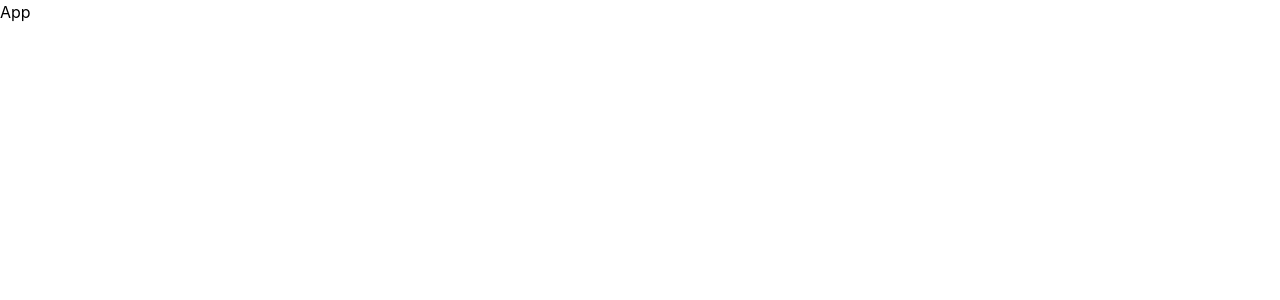
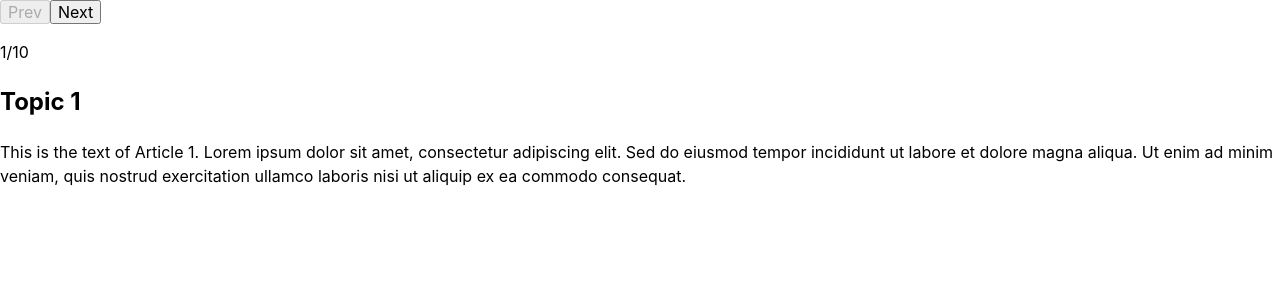
Before and after one commit to luxplanjay/react-95, a React (Vite) app: page / in a window 1280 px wide. Shown: the top 300 px of the page. Built offline with nearby package versions, Linux system fonts and the light colour scheme.

Commit message:
add examples

```diff
--- /dev/null
+++ b/src/articles.json
@@ -0,0 +1,52 @@
+[
+  {
+    "id": 1,
+    "topic": "Topic 1",
+    "text": "This is the text of Article 1. Lorem ipsum dolor sit amet, consectetur adipiscing elit. Sed do eiusmod tempor incididunt ut labore et dolore magna aliqua. Ut enim ad minim veniam, quis nostrud exercitation ullamco laboris nisi ut aliquip ex ea commodo consequat."
+  },
+  {
+    "id": 2,
+    "topic": "Topic 2",
+    "text": "This is the text of Article 2. Lorem ipsum dolor sit amet, consectetur adipiscing elit. Sed do eiusmod tempor incididunt ut labore et dolore magna aliqua. Ut enim ad minim veniam, quis nostrud exercitation ullamco laboris nisi ut aliquip ex ea commodo consequat."
+  },
+  {
+    "id": 3,
+    "topic": "Topic 3",
+    "text": "This is the text of Article 3. Lorem ipsum dolor sit amet, consectetur adipiscing elit. Sed do eiusmod tempor incididunt ut labore et dolore magna aliqua. Ut enim ad minim veniam, quis nostrud exercitation ullamco laboris nisi ut aliquip ex ea commodo consequat."
+  },
+  {
+    "id": 4,
+    "topic": "Topic 4",
+    "text": "This is the text of Article 4. Lorem ipsum dolor sit amet, consectetur adipiscing elit. Sed do eiusmod tempor incididunt ut labore et dolore magna aliqua. Ut enim ad minim veniam, quis nostrud exercitation ullamco laboris nisi ut aliquip ex ea commodo consequat."
+  },
+  {
+    "id": 5,
+    "topic": "Topic 5",
+    "text": "This is the text of Article 5. Lorem ipsum dolor sit amet, consectetur adipiscing elit. Sed do eiusmod tempor incididunt ut labore et dolore magna aliqua. Ut enim ad minim veniam, quis nostrud exercitation ullamco laboris nisi ut aliquip ex ea commodo consequat."
+  },
+  {
+    "id": 6,
+    "topic": "Topic 6",
+    "text": "This is the text of Article 6. Lorem ipsum dolor sit amet, consectetur adipiscing elit. Sed do eiusmod tempor incididunt ut labore et dolore magna aliqua. Ut enim ad minim veniam, quis nostrud exercitation ullamco laboris nisi ut aliquip ex ea commodo consequat."
+  },
+  {
+    "id": 7,
+    "topic": "Topic 7",
+    "text": "This is the text of Article 7. Lorem ipsum dolor sit amet, consectetur adipiscing elit. Sed do eiusmod tempor incididunt ut labore et dolore magna aliqua. Ut enim ad minim veniam, quis nostrud exercitation ullamco laboris nisi ut aliquip ex ea commodo consequat."
+  },
+  {
+    "id": 8,
+    "topic": "Topic 8",
+    "text": "This is the text of Article 8. Lorem ipsum dolor sit amet, consectetur adipiscing elit. Sed do eiusmod tempor incididunt ut labore et dolore magna aliqua. Ut enim ad minim veniam, quis nostrud exercitation ullamco laboris nisi ut aliquip ex ea commodo consequat."
+  },
+  {
+    "id": 9,
+    "topic": "Topic 9",
+    "text": "This is the text of Article 9. Lorem ipsum dolor sit amet, consectetur adipiscing elit. Sed do eiusmod tempor incididunt ut labore et dolore magna aliqua. Ut enim ad minim veniam, quis nostrud exercitation ullamco laboris nisi ut aliquip ex ea commodo consequat."
+  },
+  {
+    "id": 10,
+    "topic": "Topic 10",
+    "text": "This is the text of Article 10. Lorem ipsum dolor sit amet, consectetur adipiscing elit. Sed do eiusmod tempor incididunt ut labore et dolore magna aliqua. Ut enim ad minim veniam, quis nostrud exercitation ullamco laboris nisi ut aliquip ex ea commodo consequat."
+  }
+]
--- a/src/components/App.jsx
+++ b/src/components/App.jsx
@@ -1,3 +1,43 @@
+// import { useState } from 'react';
+// import { Clicker } from './Clicker';
+import { Reader } from './Reader';
+import articles from '../articles.json';
+
 export const App = () => {
-  return <div>App</div>;
+  return (
+    <div>
+      <Reader items={articles} />
+    </div>
+  );
 };
+
+// export const App = () => {
+//   const [count, setCount] = useState(0);
+
+//   const [user, setUser] = useState({
+//     username: 'Mango',
+//     age: 2,
+//     isOnline: true,
+//   });
+
+//   const changeUser = () => {
+//     setUser({
+//       ...user,
+//       age: 3,
+//     });
+//   };
+
+//   const handleClick = () => {
+//     setCount(count + 1);
+//   };
+
+//   return (
+//     <div>
+//       <p>Total clicks: {count}</p>
+//       <Clicker value={count} onUpdate={handleClick} initialValue={0} />
+//       <Clicker value={count} onUpdate={handleClick} initialValue={5} />
+
+//       <button onClick={changeUser}>Change user</button>
+//     </div>
+//   );
+// };
--- /dev/null
+++ b/src/components/ArticleView.jsx
@@ -0,0 +1,8 @@
+export const ArticleView = ({ article: { id, topic, text } }) => {
+  return (
+    <article key={id}>
+      <h2>{topic}</h2>
+      <p>{text}</p>
+    </article>
+  );
+};
--- /dev/null
+++ b/src/components/Clicker.jsx
@@ -0,0 +1,17 @@
+import { useState } from 'react';
+
+export const Clicker = ({ value, onUpdate, initialValue }) => {
+  const [clicks, setClicks] = useState(initialValue);
+
+  const handleClicks = () => {
+    setClicks(clicks + 1);
+    onUpdate();
+  };
+
+  return (
+    <div style={{ padding: 4, border: '1px solid black' }}>
+      <button onClick={onUpdate}>Update total clicks - {value}</button>
+      <button onClick={handleClicks}>Update my clicks - {clicks}</button>
+    </div>
+  );
+};
--- /dev/null
+++ b/src/components/Controls.jsx
@@ -0,0 +1,17 @@
+export const Controls = ({
+  onPrev,
+  onNext,
+  isPrevDisabled,
+  isNextDisabled,
+}) => {
+  return (
+    <div>
+      <button onClick={onPrev} disabled={isPrevDisabled}>
+        Prev
+      </button>
+      <button onClick={onNext} disabled={isNextDisabled}>
+        Next
+      </button>
+    </div>
+  );
+};
--- /dev/null
+++ b/src/components/Progress.jsx
@@ -0,0 +1,7 @@
+export const Progress = ({ current, total }) => {
+  return (
+    <p>
+      {current}/{total}
+    </p>
+  );
+};
--- /dev/null
+++ b/src/components/Reader.jsx
@@ -0,0 +1,36 @@
+import { useState } from 'react';
+import { Progress } from './Progress';
+import { ArticleView } from './ArticleView';
+import { Controls } from './Controls';
+
+export const Reader = ({ items }) => {
+  const [selectedIdx, setSelectedIdx] = useState(0);
+
+  const handleNext = () => {
+    setSelectedIdx(selectedIdx + 1);
+  };
+
+  const handlePrev = () => {
+    setSelectedIdx(selectedIdx - 1);
+  };
+
+  const selectedArticle = items[selectedIdx];
+  const isNextDisabled = selectedIdx === items.length - 1;
+  const isPrevDisabled = selectedIdx === 0;
+
+  return (
+    <div>
+      <header>
+        <Controls
+          onPrev={handlePrev}
+          onNext={handleNext}
+          isNextDisabled={isNextDisabled}
+          isPrevDisabled={isPrevDisabled}
+        />
+        <Progress current={selectedIdx + 1} total={items.length} />
+      </header>
+
+      <ArticleView article={selectedArticle} />
+    </div>
+  );
+};
```
Also changed, not shown: .prettierrc.json.
